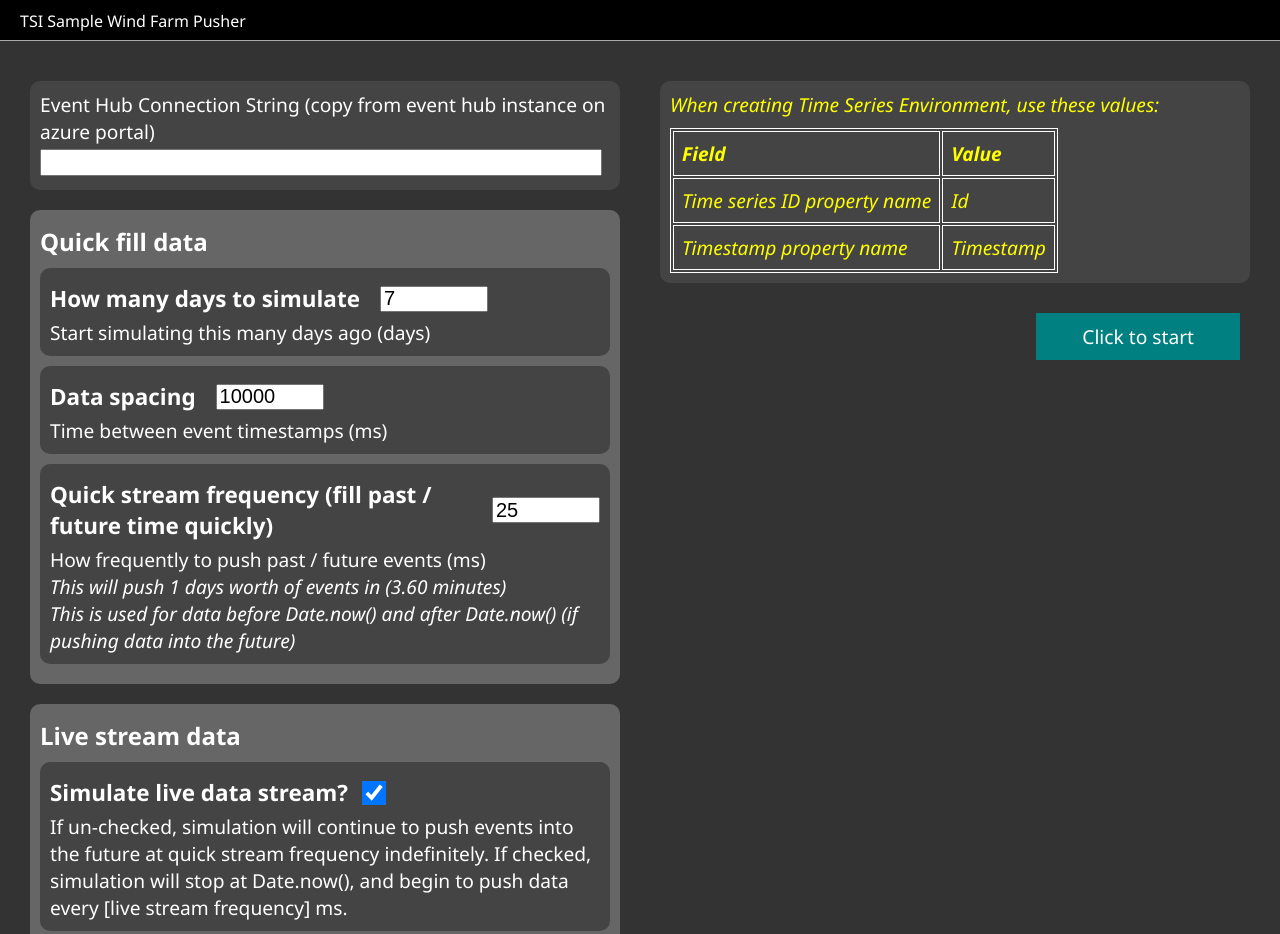
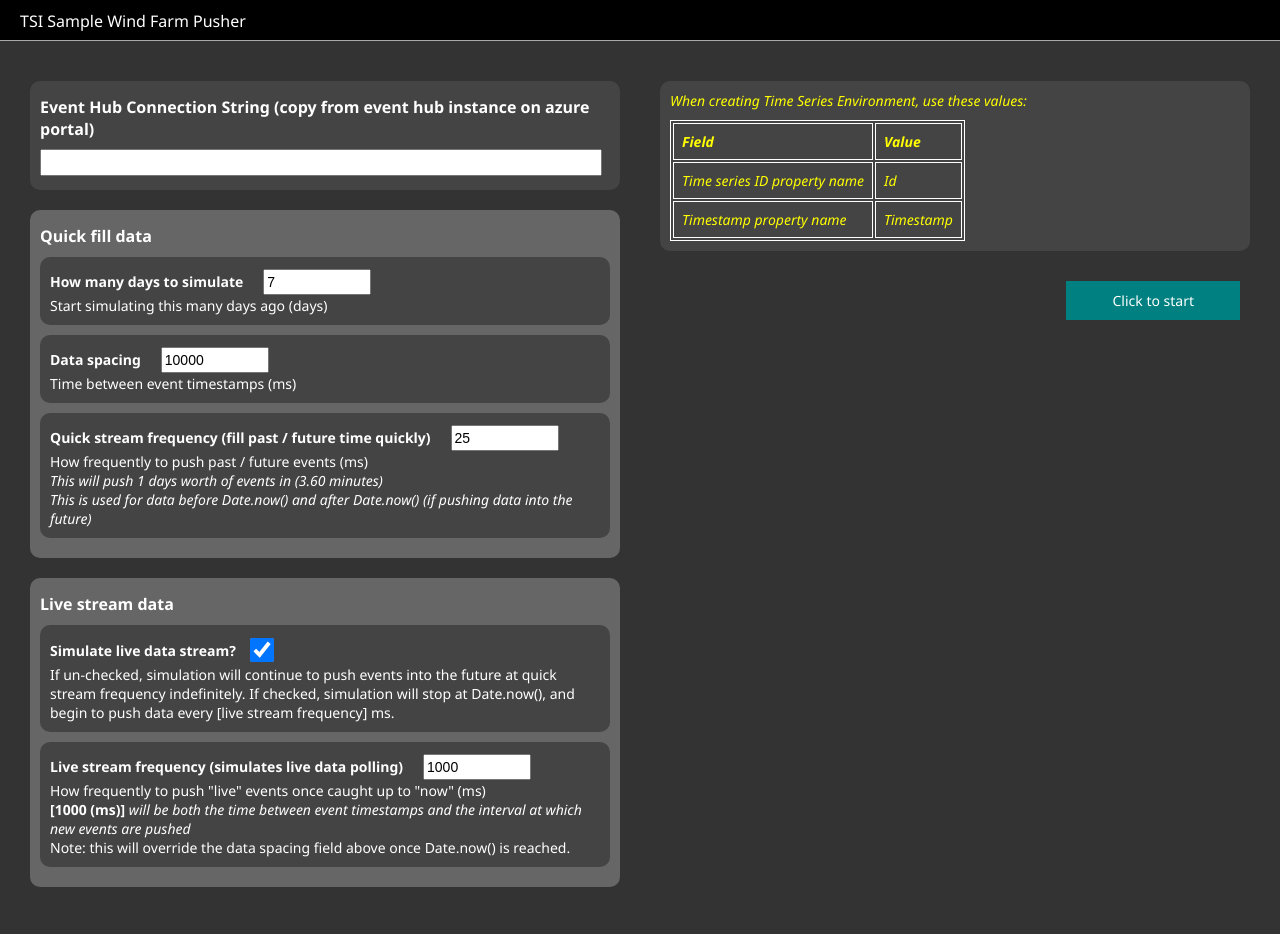
Before and after one commit to ccrowley96/WindFarmGen, a plain HTML site: page windFarmGen.html in a window 1280 px wide. Shown: the top 934 px of the page. Drawn offline with Linux system fonts and the light colour scheme.

Commit message:
just knockin down some fonts nothin personal

```diff
--- a/windFarmGen.html
+++ b/windFarmGen.html
@@ -6,9 +6,18 @@
     <script src="serviceBusSdk.js"></script>
     <script src="windFarmGen.js"></script>
     <style>
+        h1{
+            font-size: 18px
+        }
+        h2{
+            font-size: 16px;
+        }
+        h3{
+            font-size: 14px;
+        }
         .control{
             padding: 10px;
-            font-size: larger;
+            font-size: 14px;
             background-color: #444;
             border-radius: 10px;;
             max-width: 800px;
@@ -45,7 +54,7 @@
         }
         .flexTitle > input{
             margin-left: 20px;
-            font-size: 20px;
+            font-size: 14px;
             width: 100px;
             height: 20px;
         }
@@ -94,7 +103,7 @@
     <div class="formWrapper">
         <div class="controlWrapper" style="padding: 20px;">
             <div class="control">
-                Event Hub Connection String (copy from event hub instance on azure portal)
+                <h2>Event Hub Connection String (copy from event hub instance on azure portal)</h2>
                 <input id="ehcs" style="margin: 4px 0; padding: 4px; width: calc(100% - 20px);"/>
             </div>
 
```
